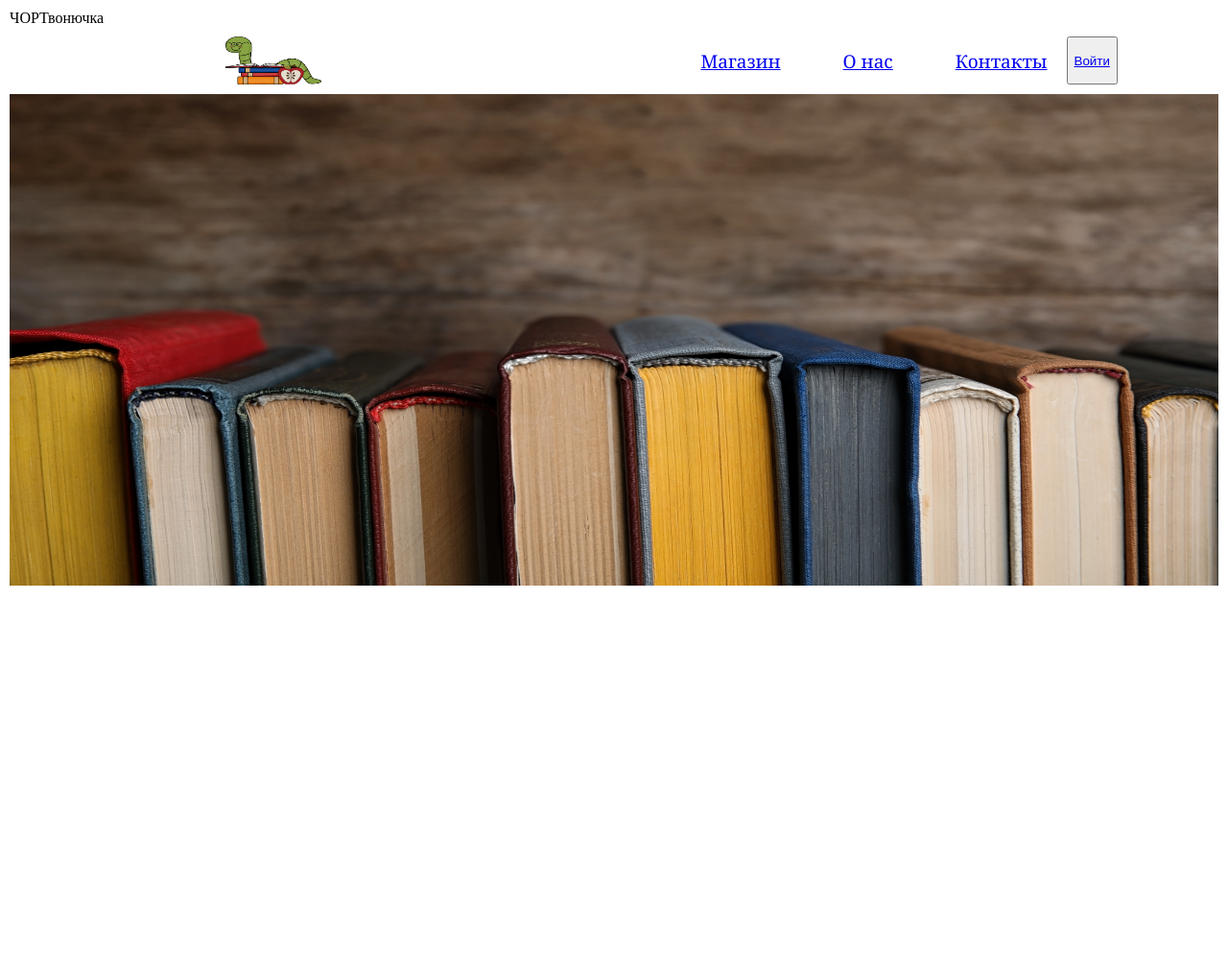
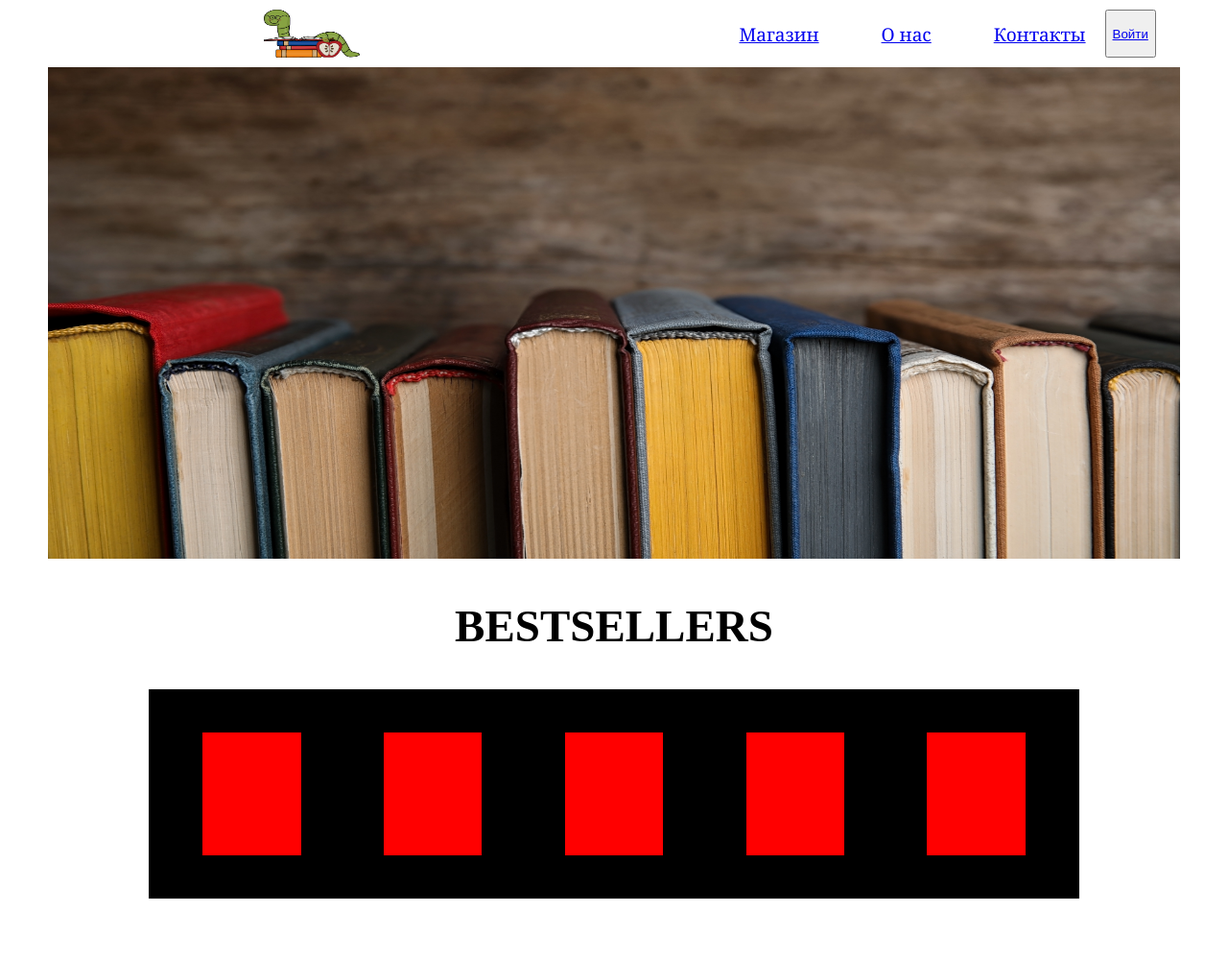
Before and after one commit to ktodkf/Library, a PHP site: page / in a window 1280 px wide. Shown: the whole page at 96% size. Before the commit the page ends 610 px from the top, so only its background shows below. Run offline with PHP 8.4, Linux system fonts and the light colour scheme.

Commit message:
бестселлеры

```diff
--- a/index.php
+++ b/index.php
@@ -9,7 +9,7 @@
     <script src="js/index.js"></script>
     <script src="js/script.js"></script>
 
-</head>ЧОРТвонючка
+</head>
 <body>
     <div id="navigation" name="navigation">
        <div class="logo">
@@ -23,5 +23,18 @@
         </div>
     </div>
     <img class="background" src="images/background.jpeg">
+    <h2 class="name_best">BESTSELLERS</h2>
+    <div class="block_book_category">
+        <div class="book_one">
+        </div>
+        <div class="book_one">
+        </div>
+        <div class="book_one">
+        </div>
+        <div class="book_one">
+        </div>
+        <div class="book_one">
+        </div>
+    </div>
 </body>
 </html>
--- a/style/style_main.css
+++ b/style/style_main.css
@@ -2,6 +2,8 @@ body
 {
     background: white;
     margin: 0;
+    padding-right: 50px;
+    padding-left: 50px;
 }
 
 li
@@ -15,7 +17,7 @@ li
     box-sizing: border-box;
     transition: 0.4s;
     background-position-y: 17px;
-    width: ;
+
 }
 
 #navigation
@@ -44,99 +46,28 @@ li
     height: 50px;
 }
 
-.one {
-    background-color: red;
+.block_book_category
+{
+    background-color: black ;
+    width: 80%;
+    height: 15vw;
+    display: flex;
+    justify-content: space-around;
+    align-items: center;
+
+    padding: 1vw;
+    margin: auto auto 5vw auto;
 }
 
-.two
+.book_one
 {
-    background-color: purple;
+    background-color: red ;
+    width: 8vw;
+    height: 10vw;
 }
-.text_name
+
+.name_best
 {
     text-align: center;
+    font-size: 47px;
 }
-
-#list_books
-{
-    width: 200px;
-    height: 250px;
-    background-color: blue;
-    margin-right: 20px;
-}
-
-#bestseller
-{
-    display: flex;
-}
-
-body {
-  padding: 10px;
-}
-
-.carousel {
-  position: relative;
-  width: 398px;
-  padding: 10px 40px;
-  border: 1px solid #CCC;
-  border-radius: 15px;
-  background: #eee;
-}
-
-.carousel img {
-  width: 130px;
-  height: 130px;
-  /* делаем этот элемент блочным, чтобы убрать лишнее пространство вокруг картинок */
-  display: block;
-}
-
-.arrow {
-  position: absolute;
-  top: 60px;
-  padding: 0;
-  background: #ddd;
-  border-radius: 15px;
-  border: 1px solid gray;
-  font-size: 24px;
-  line-height: 24px;
-  color: #444;
-  display: block;
-}
-
-.arrow:focus {
-  outline: none;
-}
-
-.arrow:hover {
-  background: #ccc;
-  cursor: pointer;
-}
-
-.prev {
-  left: 7px;
-}
-
-.next {
-  right: 7px;
-}
-
-.gallery {
-  width: 390px;
-  overflow: hidden;
-}
-
-.gallery ul {
-  height: 130px;
-  width: 9999px;
-  margin: 0;
-  padding: 0;
-  list-style: none;
-  transition: margin-left 250ms;
-  /* удаляем пустое пространство между элементами li, у которых установлен inline-block */
-  /* http://davidwalsh.name/remove-whitespace-inline-block */
-  font-size: 0;
-}
-
-.gallery li {
-  display: inline-block;
-}
```
